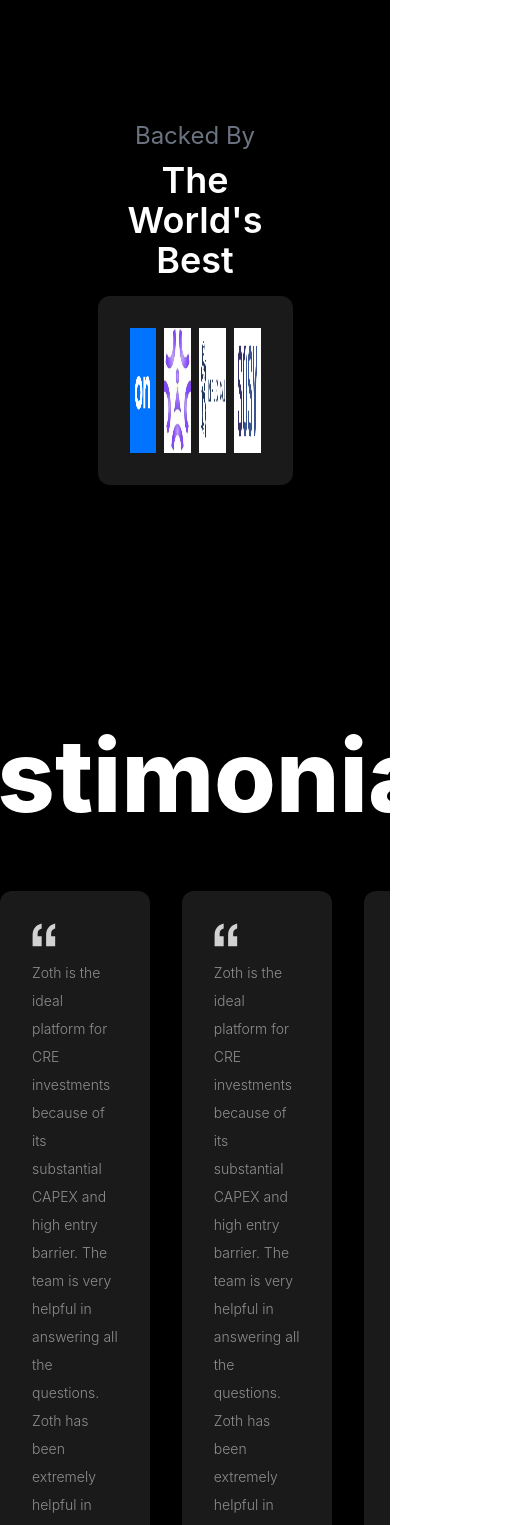
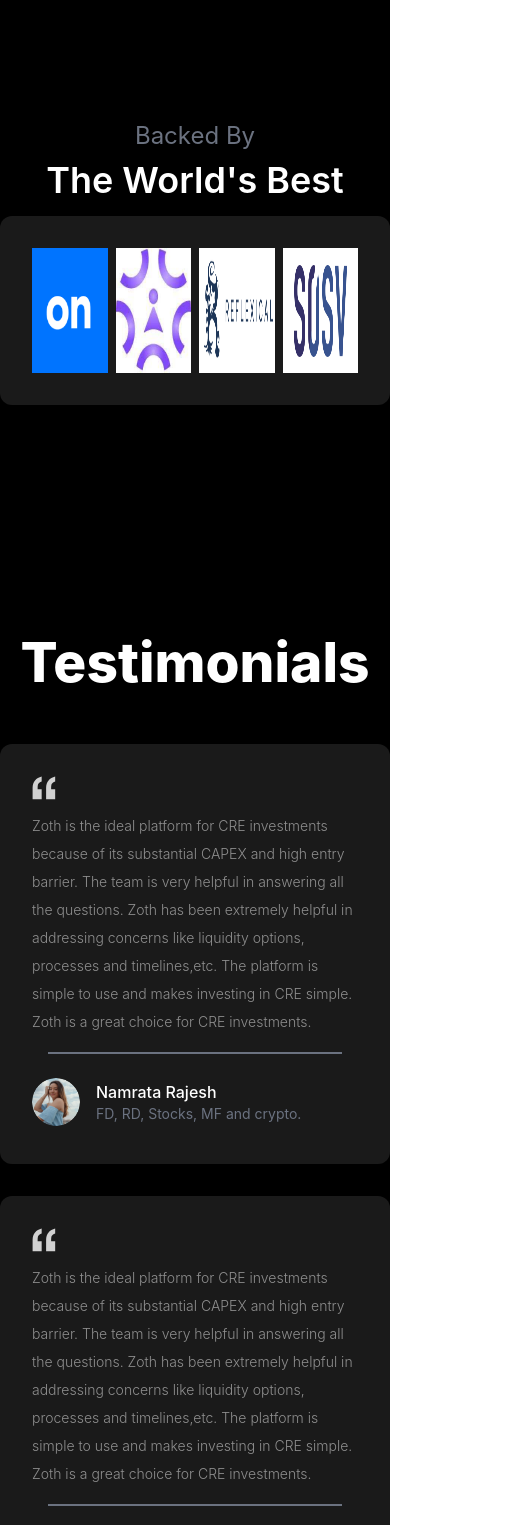
Before and after one commit to 0xZothio/landing_page_v1, a React (Create React App) app: page / in a window 390 px wide. Shown: the part 6684-8209 px from the top of the page, 525 px wide, since content can reach past the window. Built offline with nearby package versions, Linux system fonts and the light colour scheme.

Commit message:
testimonial responsive fix

```diff
--- a/src/components/Backers.js
+++ b/src/components/Backers.js
@@ -27,7 +27,7 @@
           ))}
         </div>
 
-        <div className="w-1/2 mx-auto my-24">
+        <div className="w-3/3 mx-auto my-24">
           <h5 className="text-2xl text-gray-500 text-center mb-2">Backed By</h5>
           <h1 className="text-4xl font-semibold text-center mb-4">The World's Best</h1>
           <div className=" grid grid-cols-4 gap-2 bg-white/10 p-8 rounded-xl">
--- a/src/components/Testimonials.js
+++ b/src/components/Testimonials.js
@@ -3,9 +3,9 @@
 function Testimonials() {
   return (
     <div className="bg-black text-white w-full flex flex-col items-center justify-center h-full mt-[80px] py-10">
-        <div className="text-[100px] text-center font-extrabold">Testimonials</div>
+        <div className="text-[55px] text-center sm:text-[100px] font-extrabold">Testimonials</div>
 
-        <div className="flex max-w-7xl mx-auto gap-8 group my-10">
+        <div className="flex flex-col sm:flex-row max-w-7xl mx-auto gap-8 group my-10">
           <div className="bg-white/10 group-hover:blur-sm hover:!blur-none group-hover:scale-[0.85] hover:!scale-100 duration-500 cursor-pointer p-8 rounded-xl ">
             <img src="/quote.svg" alt="" />
 
```
